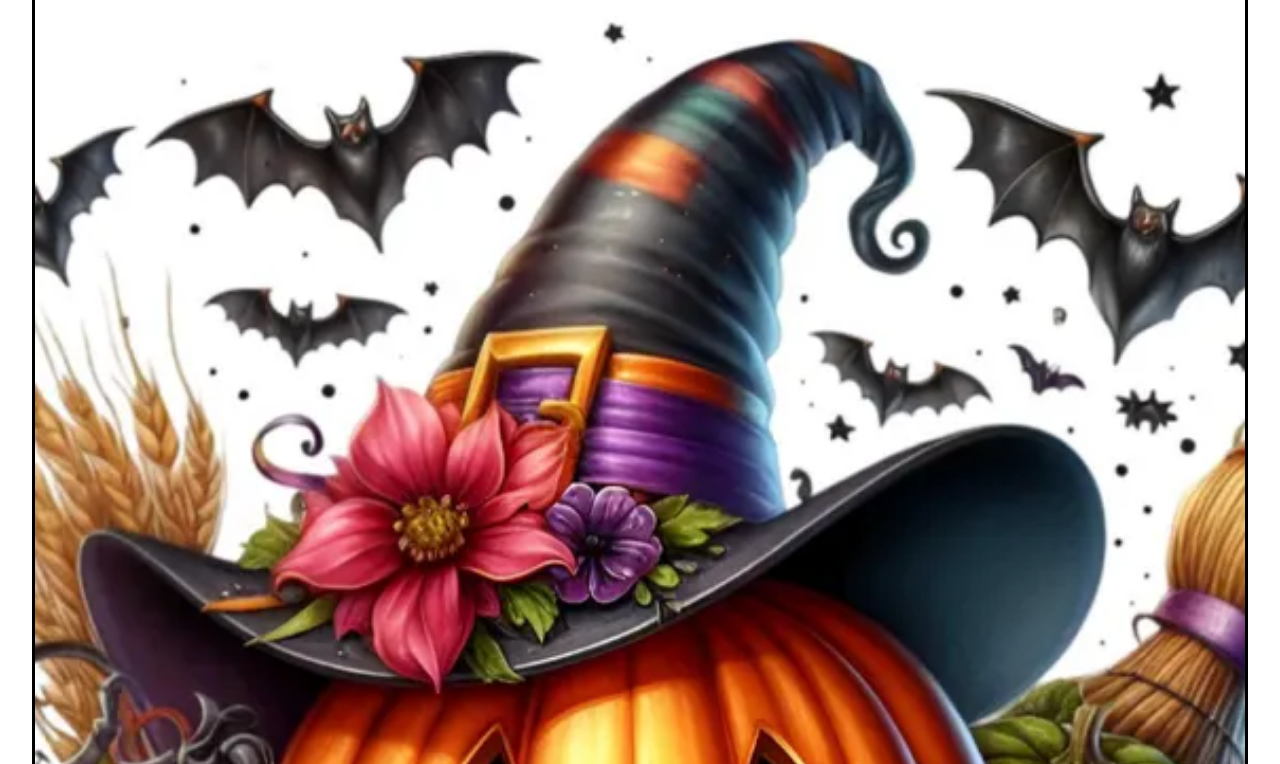
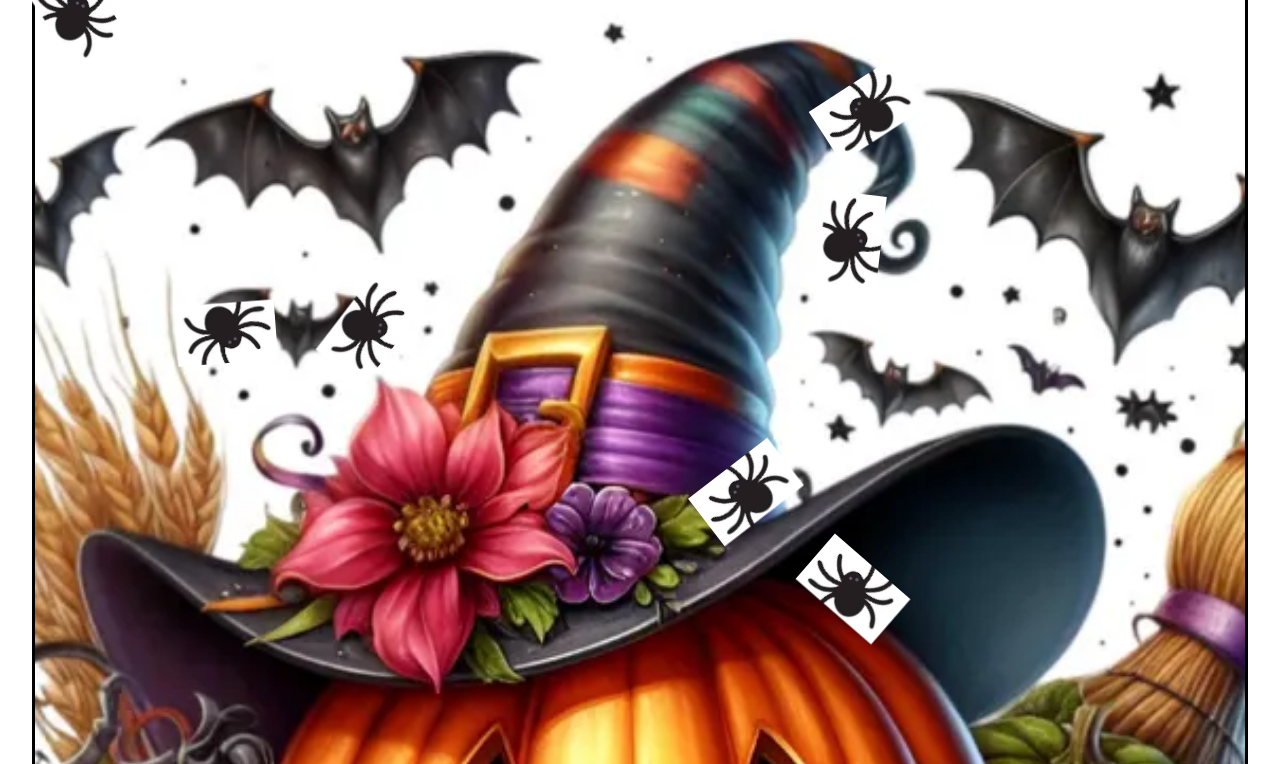
Before and after one commit to Mertxeps/Hallowen, a plain HTML site: page index.html in a window 1280 px wide. Shown: the part 111-875 px from the top of the page. Drawn offline with Linux system fonts and the light colour scheme.

Commit message:
Creación HTML, CSS y Js de arañas animadas para todas las páginas

```diff
--- /dev/null
+++ b/Js/AranasBackground.js
@@ -0,0 +1,25 @@
+
+const numSpiders = 8;
+const spiderImg = "Images/Arañas/Araña.jpg";
+const container = document.getElementById('spider-background');
+
+for (let i = 0; i < numSpiders; i++) {
+    const spider = document.createElement("img");
+    spider.src = spiderImg;
+    spider.classList.add("spider");
+    container.appendChild(spider);
+    moveSpider(spider);
+}
+
+function moveSpider(spider) {
+    const x = Math.random() * (window.innerWidth - 100);
+    const y = Math.random() * (window.innerHeight - 100);
+    const rotation = Math.random() * 360;
+
+    spider.style.left = `${x}px`;
+    spider.style.top = `${y}px`;
+    spider.style.transform = `rotate(${rotation}deg)`;
+
+    const nextMove = 3000 + Math.random() * 3000;
+    setTimeout(() => moveSpider(spider), nextMove);
+}
--- /dev/null
+++ b/Styles/StylesAranasBackground.css
@@ -0,0 +1,24 @@
+/* 🔹 Contenedor del fondo animado */
+            #spider-background {
+            position: fixed;     /* permanece fijo detrás del contenido */
+            top: 0;
+            left: 0;
+            width: 100%;
+            height: 100%;
+            overflow: hidden;
+            z-index: 0;          /* debajo del contenido */
+            pointer-events: none; /* evita que bloqueen clics en el contenido */
+            }
+
+            .spider {
+            position: absolute;
+            width: 100px;
+            height: auto;
+            max-width: 100px;
+            object-fit: contain;
+            transition: all 3s linear;
+            }
+
+            /* .spider {
+            filter: drop-shadow(2px 2px 5px rgba(0,0,0,0.3));
+            } */
--- a/index.html
+++ b/index.html
@@ -14,11 +14,15 @@
 		<link rel = "stylesheet" type = "text/css" href = "Styles/Layout.css">
 		<link rel = "stylesheet" type = "text/css" href = "Styles/Styles.css">
 		<link rel = "stylesheet" type = "text/css" href = "Styles/StylesIndex.css">
+		<link rel = "stylesheet" type = "text/css" href = "Styles/StylesAranasBackground.css">
 
-        <!-- <script type = "text/javascript" src = "../Js/#.js" defer></script> -->
+        <script type = "text/javascript" src = "Js/AranasBackground.js" defer></script>
     </head>
 
     <body>
+
+		<!-- 🔹 Fondo animado con arañas -->
+        <!-- <div id = "spider-background"></div> -->
 
         <header class = "Cabecera">
 			<nav class = "BarrasNavegacion">
@@ -45,6 +49,9 @@
 				<div class = "CalabazaFestiva1"></div>
 
 				<div class = "HalloweenInicio">
+					<!-- Fondo animado con arañas -->
+        			<div id = "spider-background"></div>
+
 					<aside>
 						<img src = "Images/Brujas/Bruja 1.png" alt = "Imagen de una bruja volando sobre su escoba">
 
```
Also changed, not shown: Js/AranasBackgroundPages.js (added, +25 -0 lines), Pages/Curiosidades.html (+5 -1 lines), Pages/Personajes.html (+6 -0 lines), Pages/Trailers.html (+5 -0 lines).
